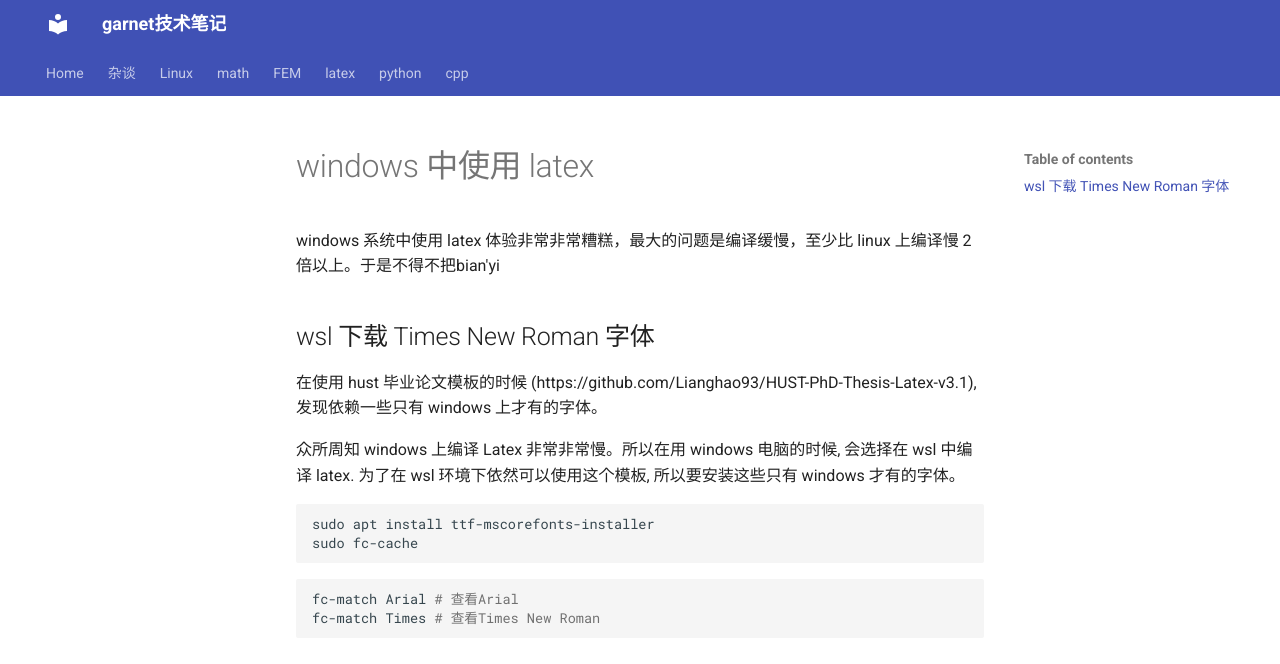
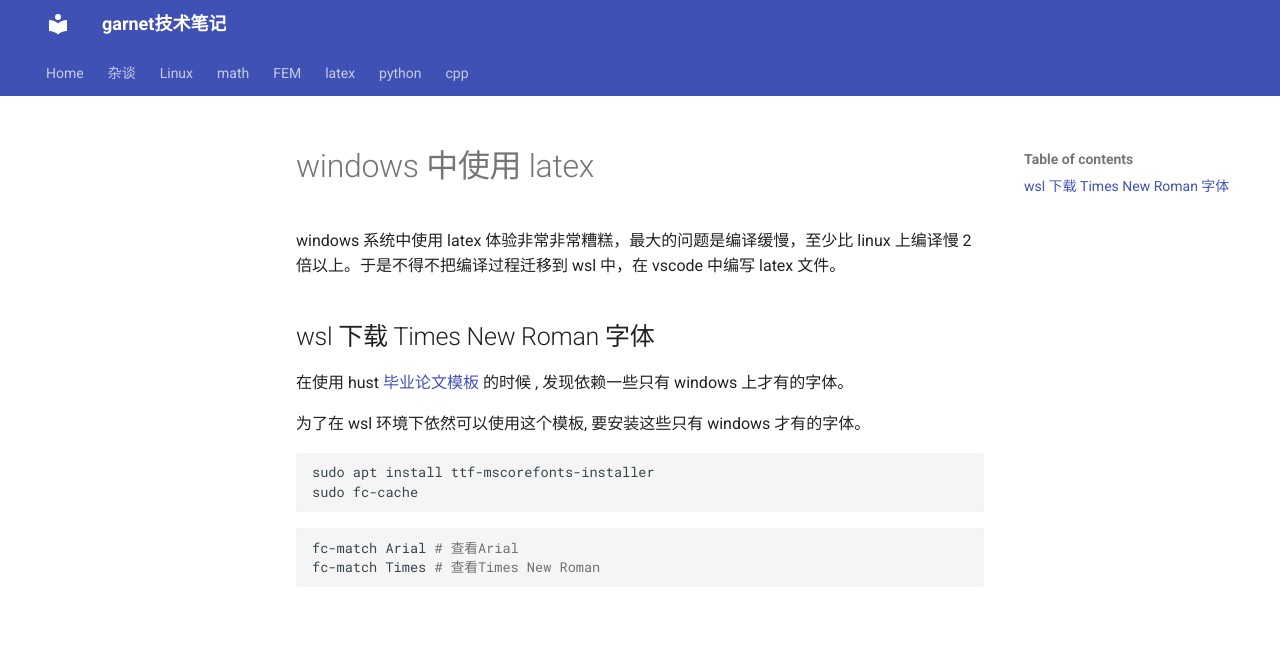
Before and after one commit to ymma98/technotes, an MkDocs documentation site: the page built from docs/latex/windows_latex.md, in a window 1280 px wide. Shown: the top 664 px of the page. Built offline with MkDocs 1.6.1 and Material for MkDocs 9.7.7, drawn with Linux system fonts in a browser that asks for light colours.

Commit message:
docs/latex/windows_latex.md updated from https://stackedit.cn/

````diff
--- a/docs/latex/windows_latex.md
+++ b/docs/latex/windows_latex.md
@@ -1,12 +1,12 @@
 # windows 中使用 latex
 
-windows 系统中使用 latex 体验非常非常糟糕，最大的问题是编译缓慢，至少比 linux 上编译慢 2 倍以上。于是不得不把bian'yi
+windows 系统中使用 latex 体验非常非常糟糕，最大的问题是编译缓慢，至少比 linux 上编译慢 2 倍以上。于是不得不把编译过程迁移到 wsl 中，在 vscode 中编写 latex 文件。
 
 ## wsl 下载 Times New Roman 字体
 
-在使用 hust 毕业论文模板的时候 (https://github.com/Lianghao93/HUST-PhD-Thesis-Latex-v3.1), 发现依赖一些只有 windows 上才有的字体。
+在使用 hust [毕业论文模板](https://github.com/Lianghao93/HUST-PhD-Thesis-Latex-v3.1) 的时候 , 发现依赖一些只有 windows 上才有的字体。
 
-众所周知 windows 上编译 Latex 非常非常慢。所以在用 windows 电脑的时候, 会选择在 wsl 中编译 latex. 为了在 wsl 环境下依然可以使用这个模板, 所以要安装这些只有 windows 才有的字体。
+为了在 wsl 环境下依然可以使用这个模板, 要安装这些只有 windows 才有的字体。
 ```bash
 sudo apt install ttf-mscorefonts-installer
 sudo fc-cache
````
Also changed, not shown: other parts of docs/latex/windows_latex.md (+1 -1 lines).
